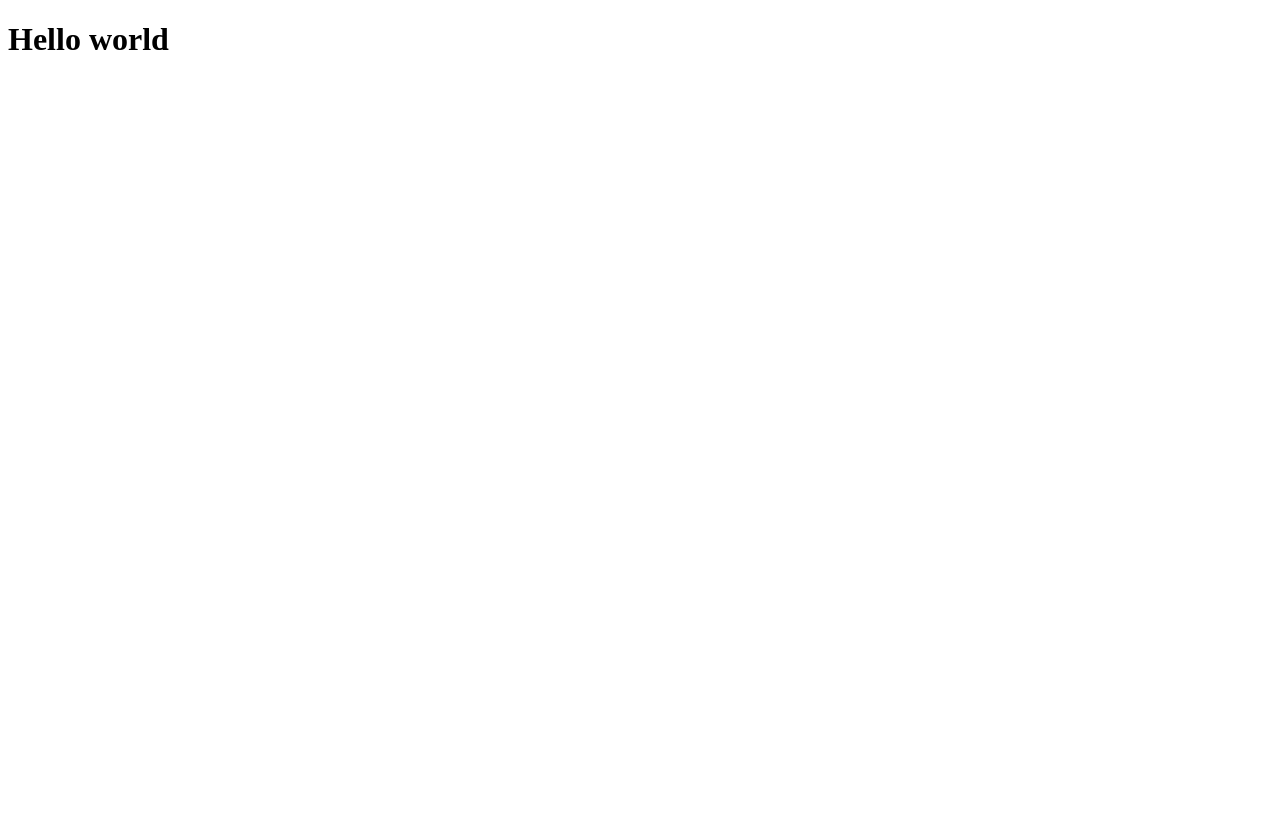
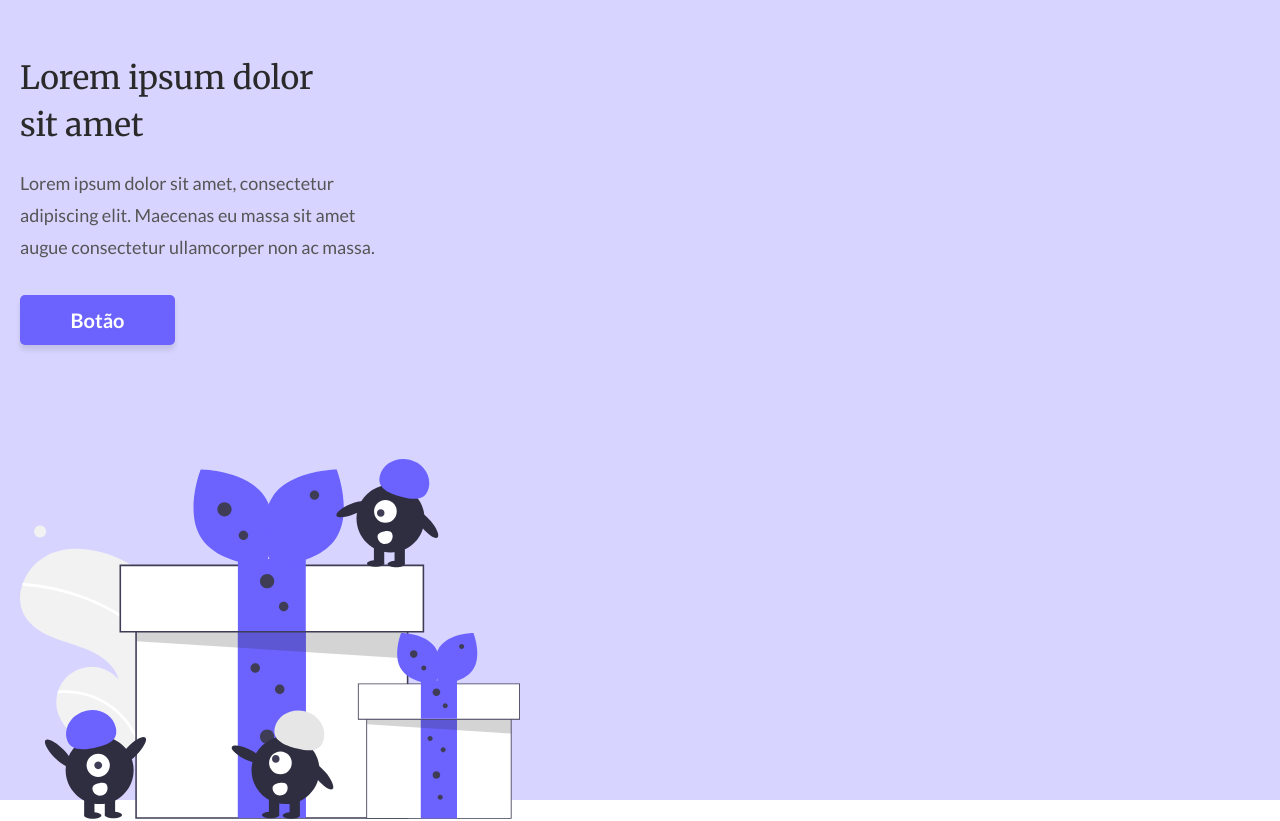
Before and after one commit to Gusta-snt/One-Page, a React (Vite) app: page / in a window 1280 px wide. Before the commit the page ends 800 px from the top, so only its background shows below. Built offline with nearby package versions, Linux system fonts and the light colour scheme.

Commit message:
Create Header and Button components

```diff
--- a/index.html
+++ b/index.html
@@ -15,7 +15,7 @@
     <meta
       property="og:image"
       itemprop="image"
-      content="./src/assets/homeImage.svg"
+      content="./src/assets/images/homeImage.svg"
     />
     <meta property="og:type" content="website" />
 
@@ -25,6 +25,7 @@
       href="https://fonts.googleapis.com/css2?family=Lato:wght@400;700&family=Merriweather:wght@400;700&display=swap"
       rel="stylesheet"
     />
+    <link rel="stylesheet" href="/reset.css" />
 
     <title>One Page</title>
   </head>
--- a/src/App.jsx
+++ b/src/App.jsx
@@ -1,5 +1,11 @@
+import Header from "./components/Header"
+
 function App() {
-  return <h1>Hello world</h1>
+  return (
+    <div>
+      <Header/>
+    </div>
+  )
 }
 
 export default App
--- /dev/null
+++ b/src/components/Button/index.jsx
@@ -0,0 +1,7 @@
+import './style.css'
+
+function Button(param){
+  return <button className="button">{param.text}</button>
+}
+
+export default Button
--- /dev/null
+++ b/src/components/Button/style.css
@@ -0,0 +1,26 @@
+.button {
+  /*Text styles*/
+  font-family: 'Lato', serif;
+  font-style: normal;
+  font-weight: 700;
+  font-size: 2rem;
+  line-height: 2.4rem;
+  color: #FFFFFF;
+
+  /*Button body styles*/
+  display: flex;
+  justify-content: center;
+  align-items: center;
+
+  width: 155px;
+  height: 50px;
+
+  background: var(--purple);
+  box-shadow: 0px 5px 5px rgba(23, 23, 23, 0.1);
+  border: none;
+  border-radius: 5px;
+}
+
+.button:hover {
+  filter: brightness(80%);
+}
--- /dev/null
+++ b/src/components/Header/index.jsx
@@ -0,0 +1,18 @@
+import Button from "./../Button"
+import homeImage from "./../../assets/images/homeImage.svg"
+import "./style.css"
+
+function Header(){
+  return (
+    <header>
+      <div className="texts-button-wrapper">
+        <h1>Lorem ipsum dolor sit amet</h1>
+        <p className="site-description">Lorem ipsum dolor sit amet, consectetur adipiscing elit. Maecenas eu massa sit amet augue consectetur ullamcorper non ac massa.</p>
+        <Button text="Botão"/>
+      </div>
+      <img src={homeImage} alt="Mini workers with giant gift boxes." />
+    </header>
+  )
+}
+
+export default Header
--- /dev/null
+++ b/src/components/Header/style.css
@@ -0,0 +1,33 @@
+header {
+  height: 800px;
+  background-color: var(--purple-light);
+  padding: 55px 20px 0px;
+}
+
+h1 {
+  font-family: 'Merriweather', serif;
+  font-style: normal;
+  font-weight: 400;
+  font-size: 3.2rem;
+  line-height: 4.7rem;
+  color: var(--gray-dark);
+  max-width: 310px;
+}
+
+.site-description {
+  font-family: 'Lato', serif;
+  font-style: normal;
+  font-weight: 400;
+  font-size: 1.8rem;
+  line-height: 3.2rem;
+  color: var(--gray);
+  margin-top: 18px;
+  margin-bottom: 32px;
+  max-width: 360px;
+}
+
+img {
+  margin-top: 114px;
+  max-width: 500px;
+  width: 100%;
+}
```
Also changed, not shown: src/assets/images/homeImage.svg (renamed from src/assets/homeImage.svg).
